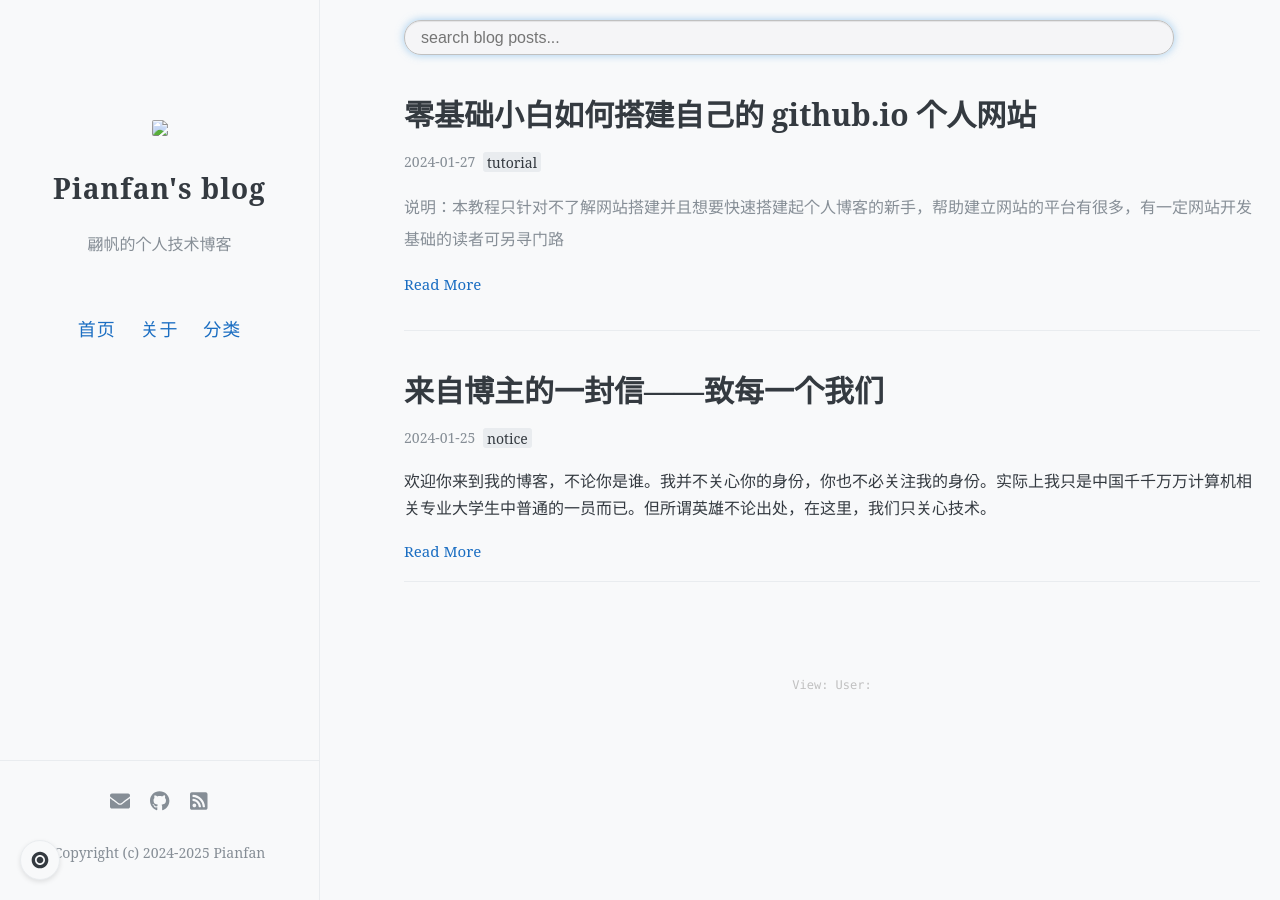
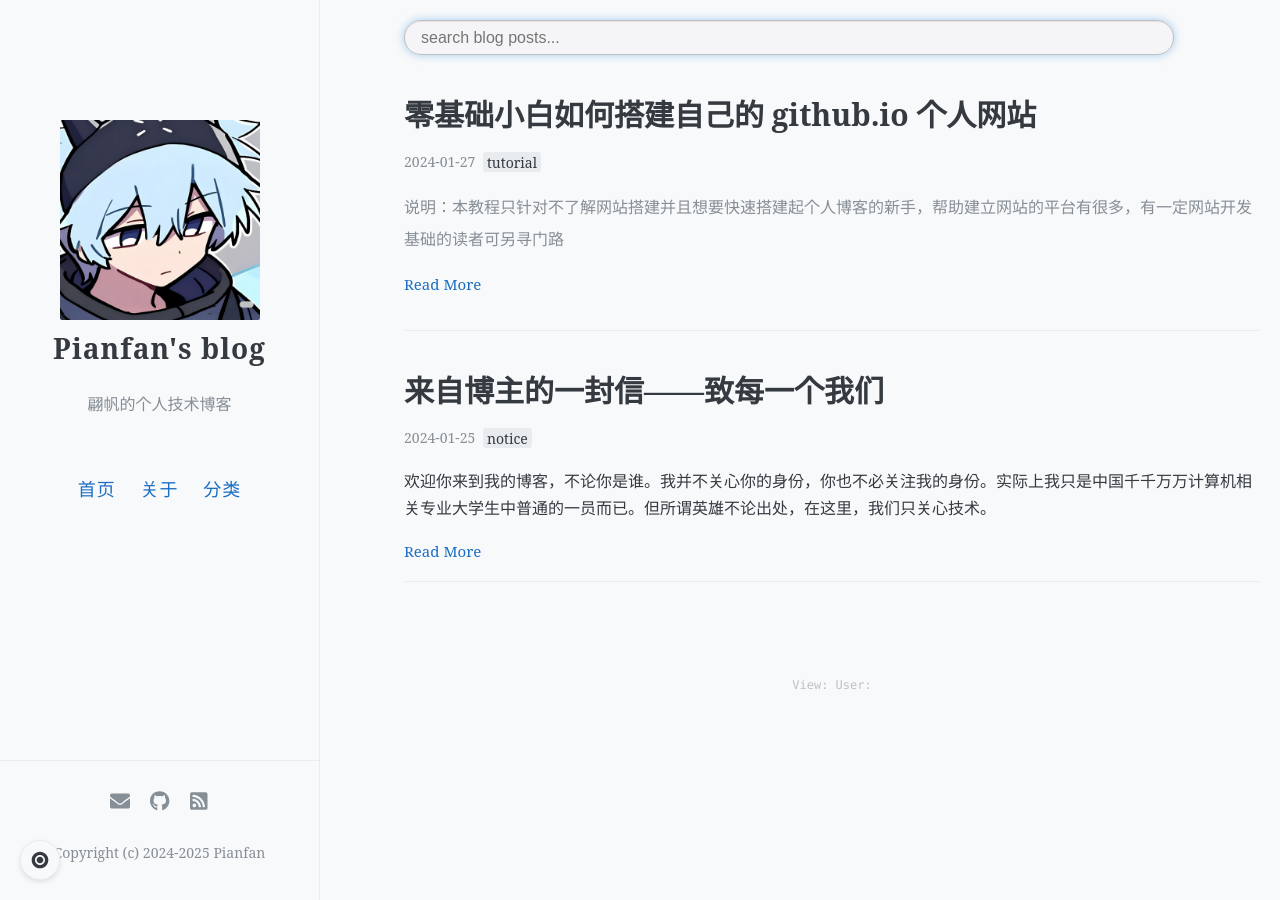
Before and after one commit to pianfan/pianfan.github.io, a Jekyll site: the page built from index.html, in a window 1280 px wide. Built offline with Jekyll 4.4.1, drawn with Linux system fonts in a browser that asks for light colours; the list of posts is cut into pages by our own code; comment, search, counter and statistics services are not loaded.

Commit message:
Update _config.yml

```diff
--- a/_config.yml
+++ b/_config.yml
@@ -1,8 +1,8 @@
 name: "Pianfan's blog"
 description: "翩帆的个人技术博客"
 
-avatar: https://pianfan.github.io/_images/avatar.png
-favicon: https://pianfan.github.io/_images/favicon.ico
+avatar: https://pianfan.github.io/images/avatar.png
+favicon: https://pianfan.github.io/images/favicon.ico
 
 navigation:
   - name: 首页
```
